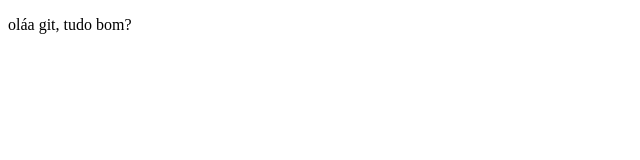
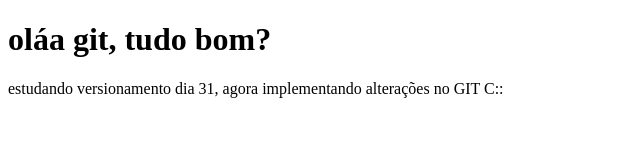
Before and after one commit to wwwil-666/versionamento-com-GIT, a plain HTML site: page index.html in a window 1280 px wide. Shown: the whole page, without its empty margins (0-640 px from the left). Drawn offline with Linux system fonts and the light colour scheme.

Commit message:
adicionei um p e modifique a tag anterior de p para h1 :)

```diff
--- a/index.html
+++ b/index.html
@@ -6,8 +6,11 @@
     <title>versionamento git</title>
 </head>
 <body>
+    <h1>
+        oláa git, tudo bom?
+    </h1>
     <p>
-        oláa git, tudo bom?
+        estudando versionamento dia 31, agora implementando alterações no GIT C::
     </p>
 </body>
 </html>
```
